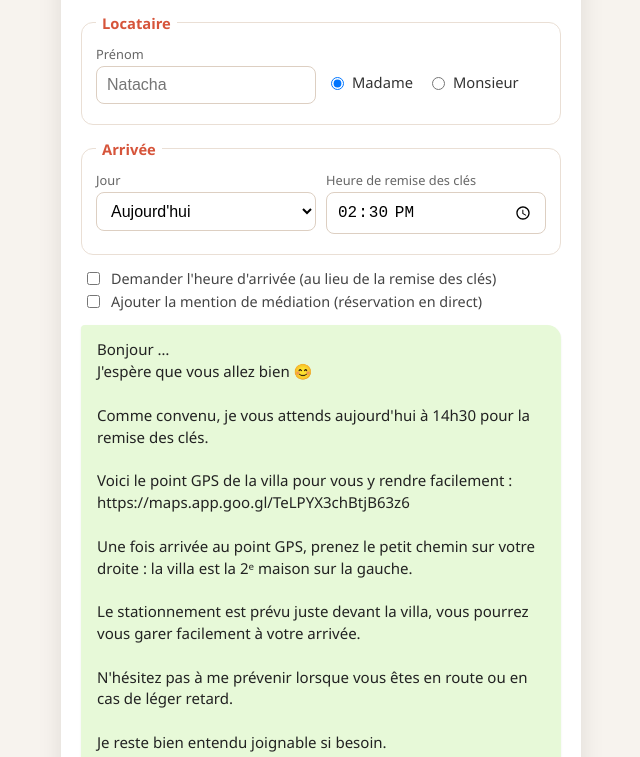
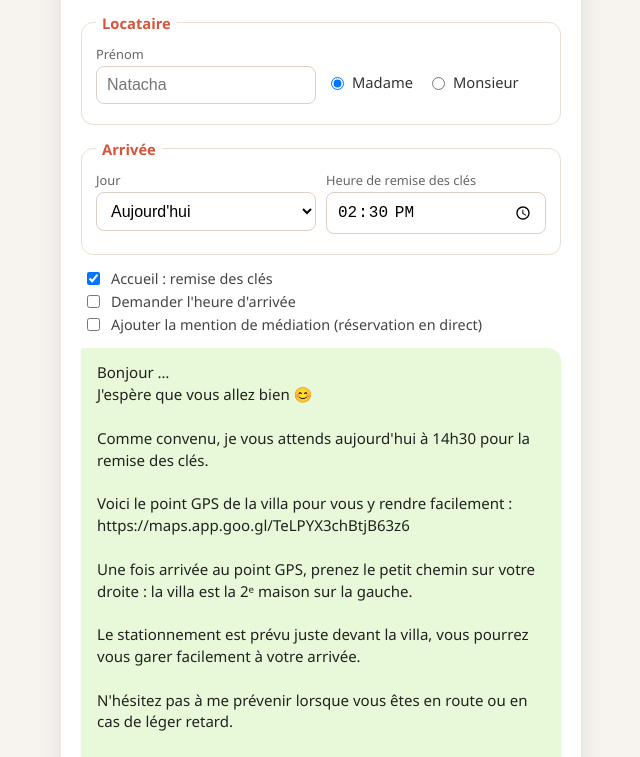
Before and after one commit to caboua/accueil, a plain HTML site: page index.html in a window 1280 px wide. Shown: the part 192-949 px from the top of the page, without its empty margins (319-959 px from the left). Drawn offline with Linux system fonts and the light colour scheme.

Commit message:
Case Accueil : remise des cles, exclusive avec demande d'heure

```diff
--- a/index.html
+++ b/index.html
@@ -74,7 +74,7 @@
     </div>
   </fieldset>
 
-  <label class="opt-mediation"><input type="checkbox" id="demandeHeure"> Demander l'heure d'arrivée (au lieu de la remise des clés)</label><label class="opt-mediation">
+  <label class="opt-mediation"><input type="checkbox" id="msgAccueil" checked> Accueil : remise des clés</label><label class="opt-mediation"><input type="checkbox" id="demandeHeure"> Demander l'heure d'arrivée</label><label class="opt-mediation" id="optMediation">
     <input type="checkbox" id="mediation"> Ajouter la mention de médiation (réservation en direct)
   </label>
 
@@ -132,7 +132,7 @@ function construire() {
 
 function maj() {
   document.getElementById('champDate').style.display =
-    document.getElementById('jour').value === 'date' ? '' : 'none'; document.getElementById('champHeure').style.display = document.getElementById('demandeHeure').checked ? 'none' : '';
+    document.getElementById('jour').value === 'date' ? '' : 'none'; document.getElementById('champHeure').style.display = document.getElementById('demandeHeure').checked ? 'none' : ''; document.getElementById('optMediation').style.display = document.getElementById('demandeHeure').checked ? 'none' : '';
   document.getElementById('apercu').textContent = construire();
   document.getElementById('ok').textContent = '';
 }
@@ -156,7 +156,7 @@ document.querySelectorAll('input, select').forEach(e => {
   e.addEventListener('input', maj);
   e.addEventListener('change', maj);
 });
-maj();
+['msgAccueil','demandeHeure'].forEach(function(id){ document.getElementById(id).addEventListener('change', function(){ var autre = (id === 'msgAccueil') ? 'demandeHeure' : 'msgAccueil'; document.getElementById(autre).checked = !this.checked; maj(); }); }); maj();
 </script>
 </body>
 </html>
```
